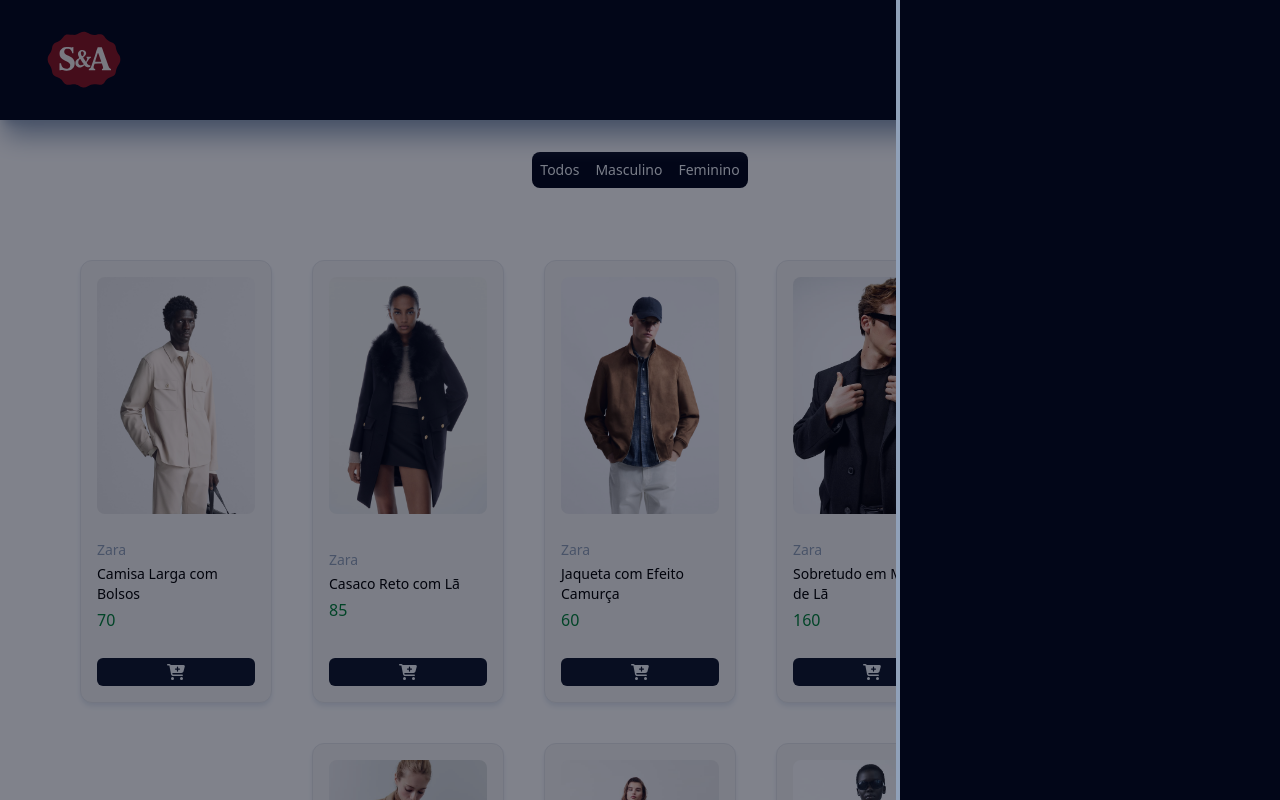
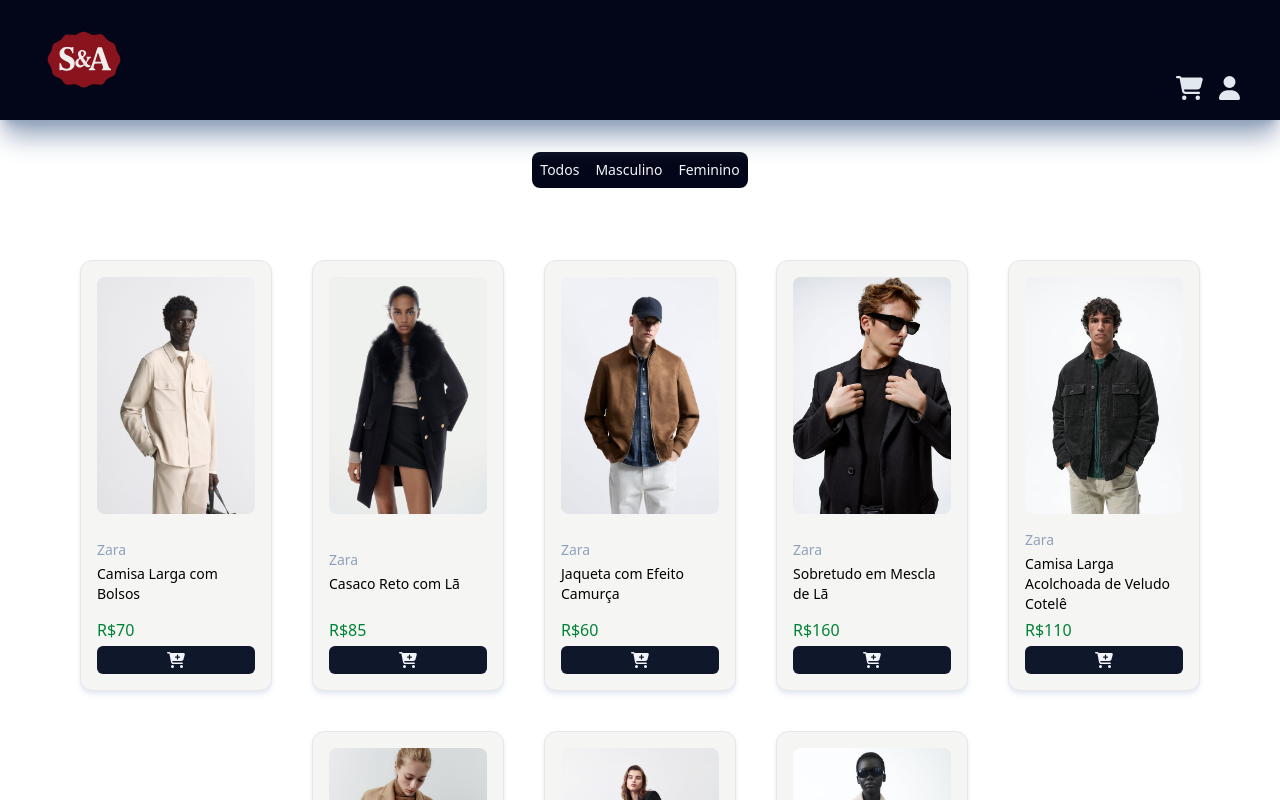
Before and after one commit to Diogo-seabra/S-A, a React (Vite) app: page / in a window 1280 px wide. Shown: the top 800 px of the page. Built offline with nearby package versions, Linux system fonts and the light colour scheme.

Commit message:
Criar o estado de quantidade de itens no carrinho e a função de calcular a quantidade de itens no contexto

```diff
--- a/src/App.jsx
+++ b/src/App.jsx
@@ -7,10 +7,11 @@
 import { CartContext } from './contexts/CartContext';
 
 function App() {
-    const [isCartOpen, setIsCartOpen] = useState(true);
+    const [isCartOpen, setIsCartOpen] = useState(false);
+    const [cartItems, setCartItems] = useState({});
 
     return (
-        <CartContext.Provider value={{isCartOpen, setIsCartOpen}}>
+        <CartContext.Provider value={{ isCartOpen, setIsCartOpen, cartItems, setCartItems }}>
             <Header />
             <Routes>
                 <Route path='/' element={<Home />} />
--- a/src/components/UserButtons.jsx
+++ b/src/components/UserButtons.jsx
@@ -1,22 +1,24 @@
-import { useContext } from 'react';
-import { CartContext } from '../contexts/CartContext';
+import { useContext, useState } from 'react';
+import { CartContext, getAmountOfItemsInCart } from '../contexts/CartContext';
 import { FontAwesomeIcon } from '@fortawesome/react-fontawesome';
 import { faCartShopping, faUser } from '@fortawesome/free-solid-svg-icons';
 import { Link } from 'react-router-dom';
 
 const UserButtons = () => {
-    const {setIsCartOpen} = useContext(CartContext)
+    const [amountOfItems, setamountOfItems] = useState(0);
+    const { setIsCartOpen } = useContext(CartContext);
 
     return (
         <div>
-            <button onClick={() => setIsCartOpen(true)} className='px-2 relative'>
+            <button
+                onClick={() => setIsCartOpen(true)}
+                className='px-2 relative'
+            >
                 <FontAwesomeIcon icon={faCartShopping} className='text-2xl' />
-                <div
+                {!!amountOfItems && (<div
                     id='cart-amount'
                     className='absolute flex items-center justify-center w-6 h-6 text-sm leading-none font-bold text-white bg-red-500 border-2 border-white rounded-full -top-2 -right-2'
-                >
-                    3
-                </div>
+                >{amountOfItems}</div>)}
             </button>
             <Link to='/history' className='px-2'>
                 <FontAwesomeIcon icon={faUser} className='text-2xl' />
--- a/src/contexts/CartContext.js
+++ b/src/contexts/CartContext.js
@@ -1,3 +1,11 @@
 import { createContext } from 'react';
 
 export const CartContext = createContext(null);
+
+export const getAmountOfItemsInCart = (cartItemsObj) => {
+    let amount = 0;
+    for (const ProductId in cartItemsObj) {
+        amount += cartItemsObj[ProductId];
+    }
+    return amount;
+};
--- a/src/pages/Homepage/ProductCard.jsx
+++ b/src/pages/Homepage/ProductCard.jsx
@@ -4,18 +4,18 @@
 const ProductCard = ({ id, name, brand, image, feminine, price }) => {
     return (
         <>
-            <article className='card-produto group w-48 bg-stone-100 shadow-md shadow-slate-200 flex flex-col justify-between border border-gray-200 rounded-xl p-4 transition-all hover:scale-105'>
+            <article className='relative card-produto group w-48 bg-stone-100 shadow-md shadow-slate-200 flex flex-col justify-between border border-gray-200 rounded-xl p-4 transition-all hover:scale-105'>
                 <img
                     className='group-hover:scale-105 rounded-lg transition duration-300 mb-4'
                     src={image}
                     alt={`Imagem do produto ${id}`}
                 />
 
-                <div className='flex flex-col gap-1 mb-4'>
+                <div className='flex flex-col gap-1 mb-8'>
                     <p className='text-sm text-slate-400'>{brand}</p>
                     <p className='text-sm '>{name}</p>
-                    <p className='text-base font-medium text-green-700'>
-                        {price}
+                    <p className='text-base font-medium text-green-700 absolute bottom-12 left-4'>
+                        R${price}
                     </p>
                 </div>
 
```
